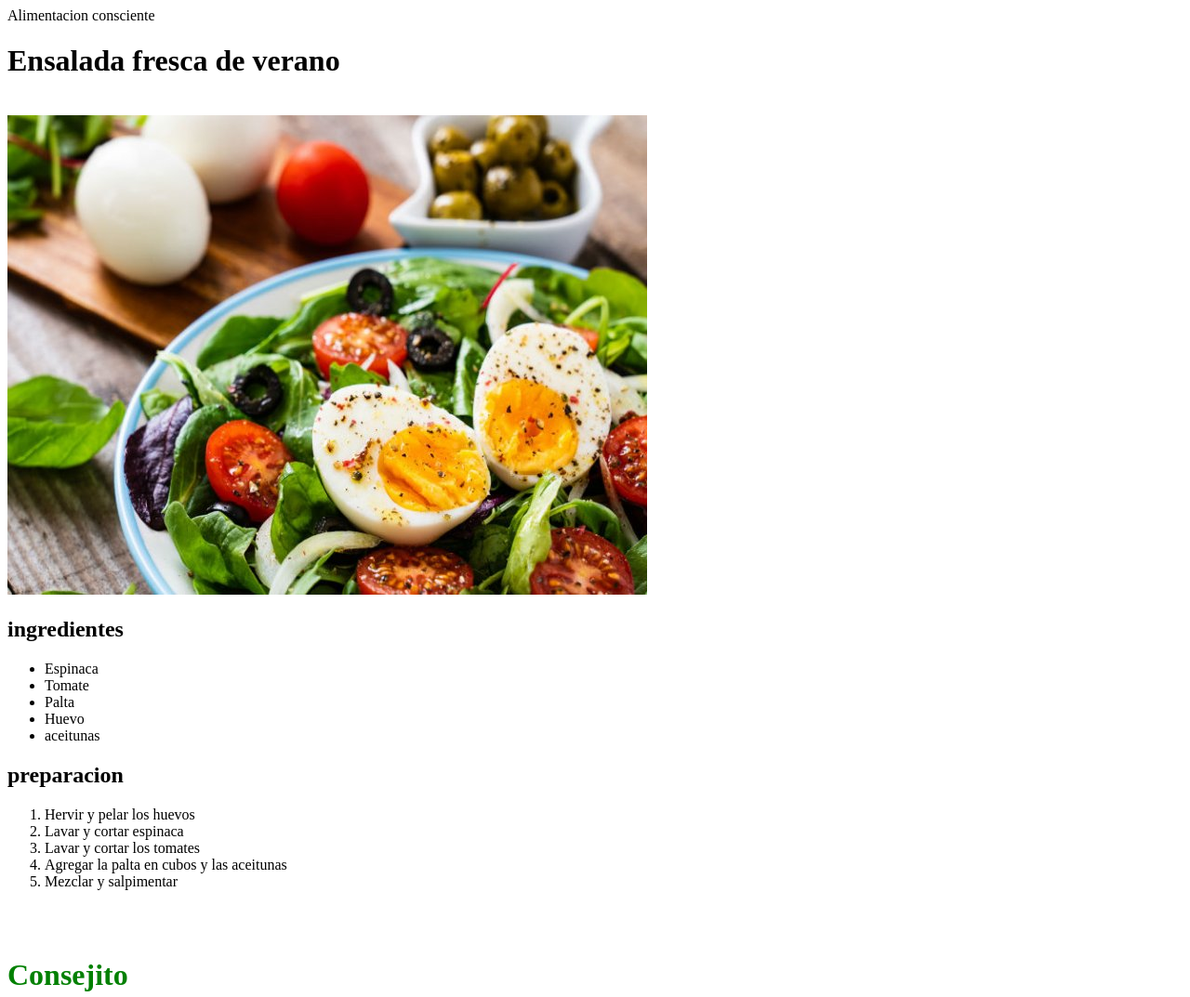
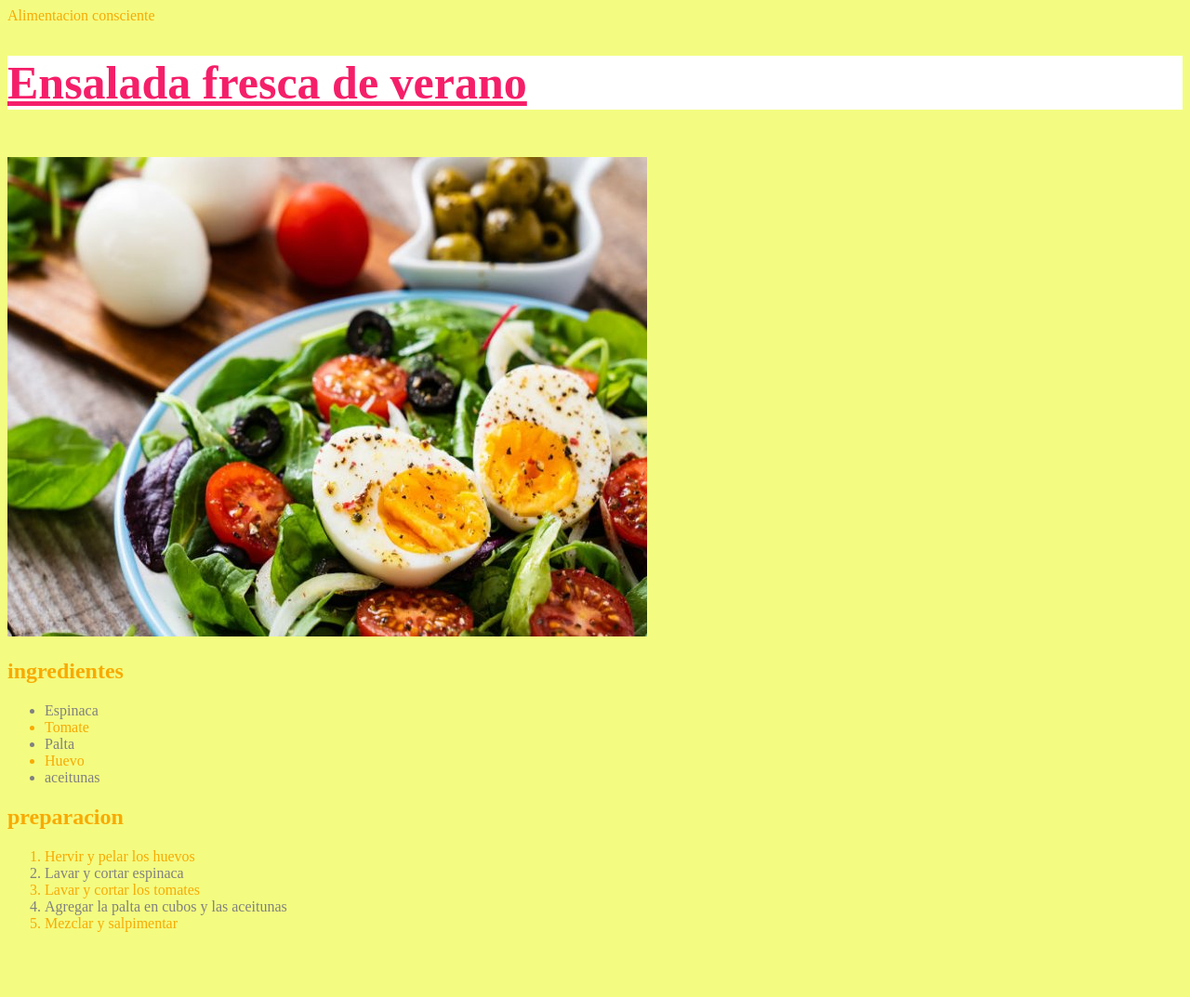
Before and after one commit to agosvar/frontendpd, a plain HTML site: page index.html in a window 1280 px wide. Shown: the top 1073 px of the page at 93% size. Drawn offline with Linux system fonts and the light colour scheme.

Commit message:
Add files via upload

```diff
--- /dev/null
+++ b/css/main.css
@@ -0,0 +1,4 @@
+body {background-color: #F3FC80;color: #F8AA03}
+h1 {color: green}
+.blanco {color: grey; }
+.titulo {color: #F51F69;background-color: white; font-size: 50px; text-decoration: underline; justify-content: center}
--- a/index.html
+++ b/index.html
@@ -3,27 +3,29 @@
   <head>
     <meta charset="utf-8">
     <title>Receta con palta</title>
+
+    <link rel="stylesheet" href="./css/main.css">
   </head>
-  <body>
+  <body >
     Alimentacion consciente
 
-    <h1>Ensalada fresca de verano</h1>
+    <h1 class="titulo">Ensalada fresca de verano</h1>
     <br>
     <img src="./imagenes/ensalada.jpg" alt="">
     <h2>ingredientes</h2>
     <ul>
-      <li>Espinaca</li>
+      <li class="blanco">   Espinaca</li>
       <li>Tomate</li>
-      <li>Palta</li>
+      <li class="blanco">Palta</li>
       <li>Huevo</li>
-      <li>aceitunas</li>
+      <li class="blanco">aceitunas</li>
     </ul>
     <h2>preparacion</h2>
     <ol>
       <li>Hervir y pelar los huevos</li>
-      <li>Lavar y cortar espinaca</li>
+      <li class="blanco">Lavar y cortar espinaca</li>
       <li>Lavar y cortar los tomates</li>
-      <li>Agregar la palta en cubos y las aceitunas</li>
+      <li class="blanco">Agregar la palta en cubos y las aceitunas</li>
       <li>Mezclar y salpimentar</li>
 
       </ol>
```
